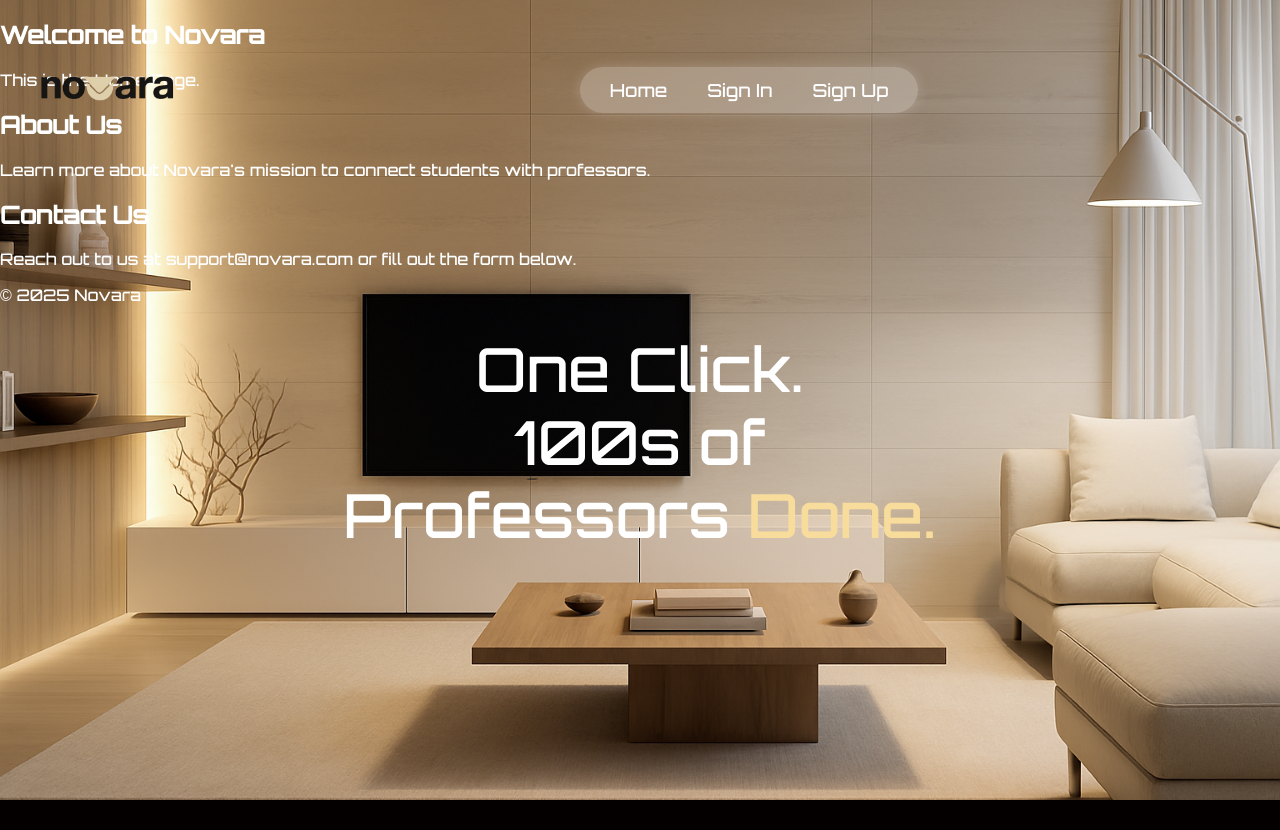
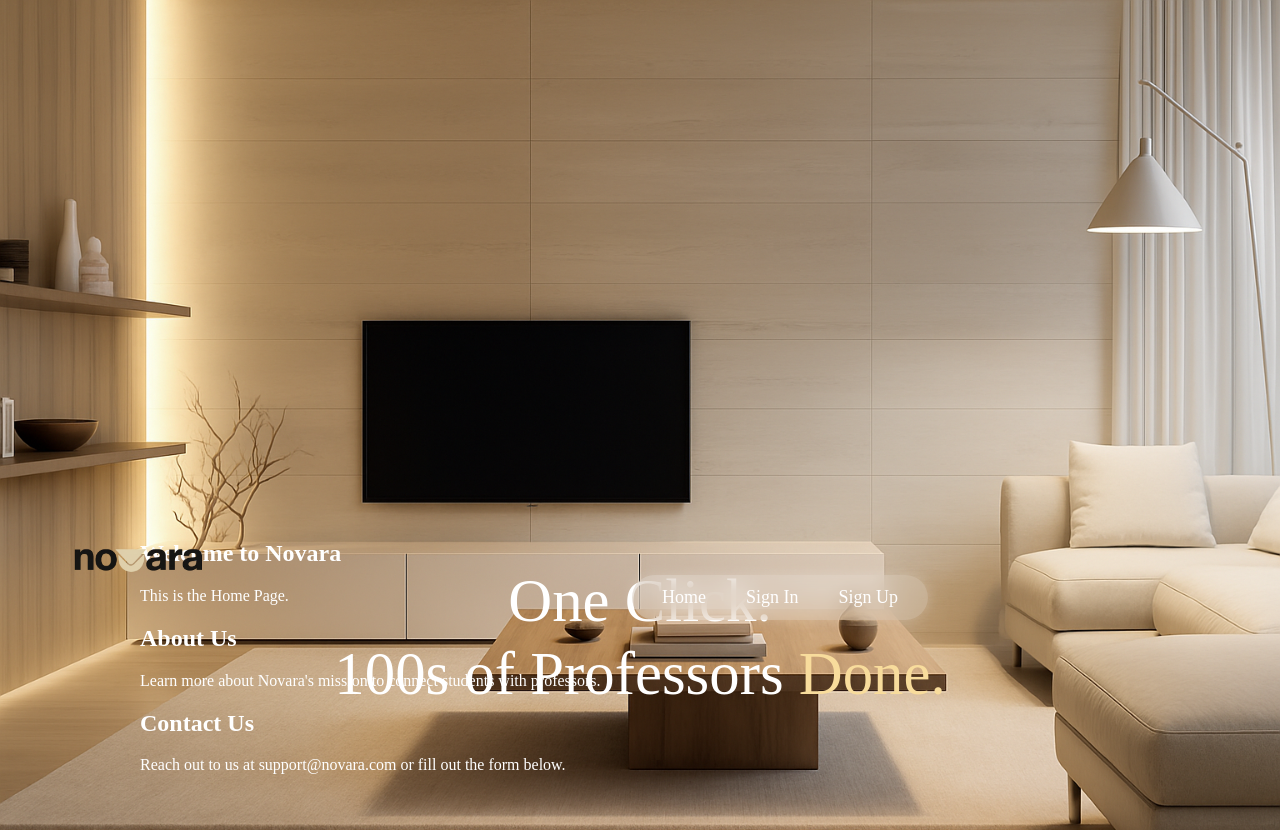
Before and after one commit to 110646/Novara, a Django app: page / in a window 1280 px wide; the page is wider, and only the part inside the window is pictured. Before the commit the page ends 800 px from the top of that part, so only its background shows below. Run offline with Django 4.2, Linux system fonts and the light colour scheme.

Commit message:
I brought the profolio page back with a link to it on the dashboard and changed the font

```diff
--- a/static/css/base.css
+++ b/static/css/base.css
@@ -1,3 +1,4 @@
+/* Background */
 body {
   background-image: url('../images/back.png');
   background-size: cover;
@@ -5,7 +6,7 @@ body {
   background-attachment: fixed;
   margin: 0;
   padding: 0;
-  font-family: 'Orbitron', sans-serif;
+  font-family: 'Times New Roman', Times, serif;
   color: white;
   position: relative;
   z-index: 1;
@@ -16,18 +17,17 @@ body {
   display: flex;
   align-items: center;
   justify-content: space-between;
-  padding: -30px 30px;
+  padding: 30px 60px;
   position: absolute;
   width: 100%;
-  top: -20%;
-  left: 2%;
-  margin-right: -100px;
+  top: 50;
+  left: 0;
+  z-index: 100;
 }
 
 .logo-left img {
-  height: 250px;
-  left: -10%;
-
+  height: 240px;
+  margin-top: -70px;
 }
 
 .nav-wrapper {
@@ -39,7 +39,7 @@ body {
 .glass-nav {
   display: flex;
   gap: 40px;
-  background: rgba(255, 255, 255, 0.247);
+  background: rgba(255, 255, 255, 0.2);
   border-radius: 30px;
   padding: 12px 30px;
   backdrop-filter: blur(12px);
@@ -61,11 +61,12 @@ body {
 /* ---------- Hero Slogan ---------- */
 .hero-slogan {
   position: absolute;
-  top: 148%;
+  top: 45%;
   left: 50%;
   transform: translate(-50%, -50%);
   text-align: center;
   max-width: 90%;
+  z-index: 10;
 }
 
 .hero-slogan h1 {
@@ -79,15 +80,27 @@ body {
   color: #f8dc9c;
 }
 
+/* ---------- Content Below Hero Slogan ---------- */
+.post-slogan {
+  margin-top: 60vh;
+  padding: 40px 60px;
+  max-width: 1000px;
+  margin-left: auto;
+  margin-right: auto;
+}
 
+.post-slogan h1,
+.post-slogan h2,
+.post-slogan p {
+  color: white;
+}
 
-
-/* ========== GLASSY RIGHT SIDEBAR NAV (LARGER VERSION) ========== */
+/* ========== Authenticated User Sidebar Nav ========== */
 .glass-header {
   position: fixed;
   top: 60px;
   right: 60px;
-  width: 260px; /* reduced from 360px */
+  width: 260px;
   padding: 50px 30px;
   background: rgba(255, 223, 160, 0.086);
   border: 4px solid rgba(179, 157, 113, 0.3);
@@ -101,14 +114,12 @@ body {
   align-items: center;
 }
 
-/* Larger logo */
 .nav-logo-auth img {
   height: 310px;
   margin-top: -120px;
   margin-bottom: -120px;
 }
 
-/* Separator line */
 .nav-logo-auth::after {
   content: "";
   display: block;
@@ -118,7 +129,6 @@ body {
   margin: 25px 0 40px;
 }
 
-/* Vertical nav links */
 .nav-links-auth {
   display: flex;
   flex-direction: column;
--- a/templates/base.html
+++ b/templates/base.html
@@ -10,19 +10,21 @@
 <body>
 
   {% if user.is_authenticated %}
+    <!-- Sidebar for authenticated users -->
     <header class="glass-header">
       <a href="{% url 'home' %}" class="nav-logo-auth">
         <img src="{% static 'images/logo.png' %}" alt="Novara Logo" />
       </a>
       <nav class="nav-links-auth">
         <a href="{% url 'dashboard' %}">Dashboard</a>
+        <a href="{% url 'portfolio' %}">Portfolio</a>
         <a href="{% url 'account' %}">Account</a>
         <a href="{% url 'payments' %}">Payments</a>
         <a href="{% url 'account_logout' %}">Log out</a>
       </nav>
     </header>
   {% else %}
-    <!-- Top nav for non-auth users -->
+    <!-- Top nav for non-authenticated users -->
     <header class="top-nav">
       <div class="logo-left">
         <img src="{% static 'images/logo.png' %}" alt="Novara Logo" />
@@ -35,22 +37,12 @@
         </nav>
       </div>
     </header>
-
-    <!-- Hero Section -->
-    <section class="hero-slogan">
-      <h1><span>One Click.</span><br />100s of Professors <span class="done">Done.</span></h1>
-    </section>
-
-    <!-- Move content block below slogan -->
-    <section class="post-slogan">
-      {% block content %}
-      {% endblock %}
-    </section>
   {% endif %}
 
-  <footer>
-    <p>&copy; 2025 Novara</p>
-  </footer>
+  <main>
+    {% block content %}
+    {% endblock %}
+  </main>
 
 </body>
 </html>
--- a/templates/home.html
+++ b/templates/home.html
@@ -4,17 +4,25 @@
 {% block content %}
 <link rel="stylesheet" href="{% static 'css/home.css' %}">
 
-<h1>Welcome to Novara</h1>
-<p>This is the Home Page.</p>
+<!-- Hero Section -->
+<section class="hero-slogan">
+  <h1><span>One Click.</span><br />100s of Professors <span class="done">Done.</span></h1>
+</section>
 
-<section id="about">
+<!-- Content Sections -->
+<section class="post-slogan">
+  <h1>Welcome to Novara</h1>
+  <p>This is the Home Page.</p>
+
+  <section id="about">
     <h2>About Us</h2>
     <p>Learn more about Novara's mission to connect students with professors.</p>
-</section>
+  </section>
 
-<section id="contact">
+  <section id="contact">
     <h2>Contact Us</h2>
     <p>Reach out to us at support@novara.com or fill out the form below.</p>
+  </section>
 </section>
 
 {% endblock %}
```
Also changed, not shown: db.sqlite3, 1 other file.
